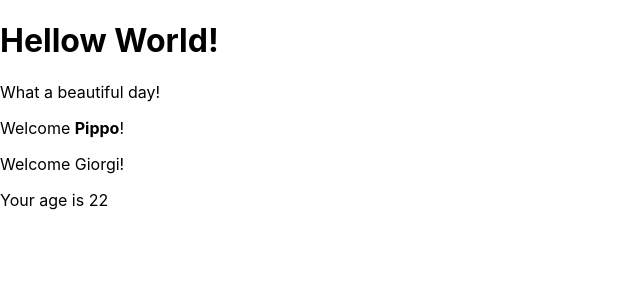
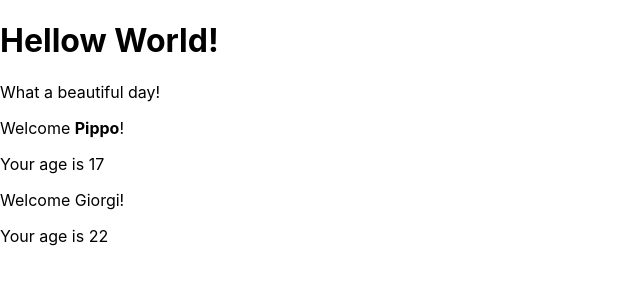
Before and after one commit to GiorgiNeparidze/react-exercises, a React (Create React App) app: page / in a window 1280 px wide. Shown: the top 300 px of the page, without its empty margins (0-640 px from the left). Built offline with nearby package versions, Linux system fonts and the light colour scheme.

Commit message:
finished ConditionalRendering-02

```diff
--- a/src/Welcome.js
+++ b/src/Welcome.js
@@ -6,13 +6,12 @@
     return (
       <div>
         <p>Welcome {this.props.name}!</p>
-        {this.props.age > 18 && <Age age={this.props.age} />}
+        {this.props.age && <Age age={this.props.age} />}
       </div>
     );
   }
 }
 
-
 Welcome.defaultProps = {
   name: "Giorgi",
-}
+};
```
Also changed, not shown: src/index.js (+5 -5 lines).
